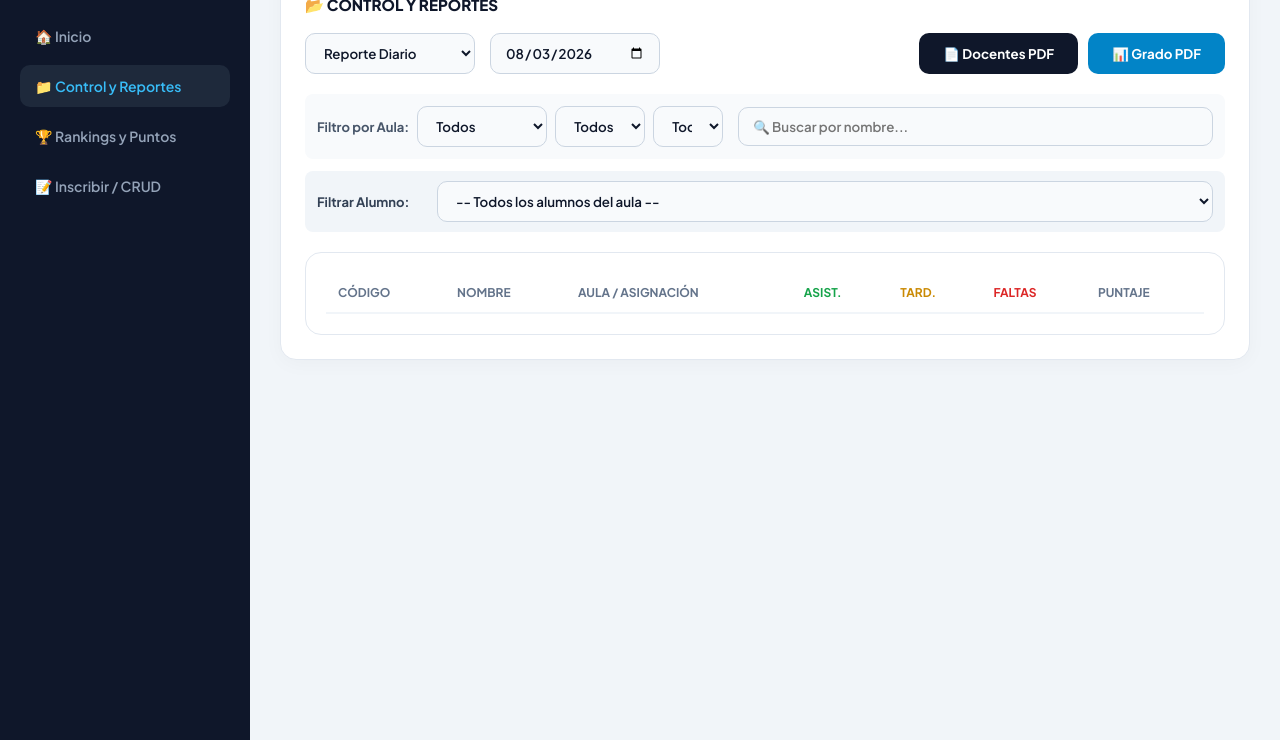
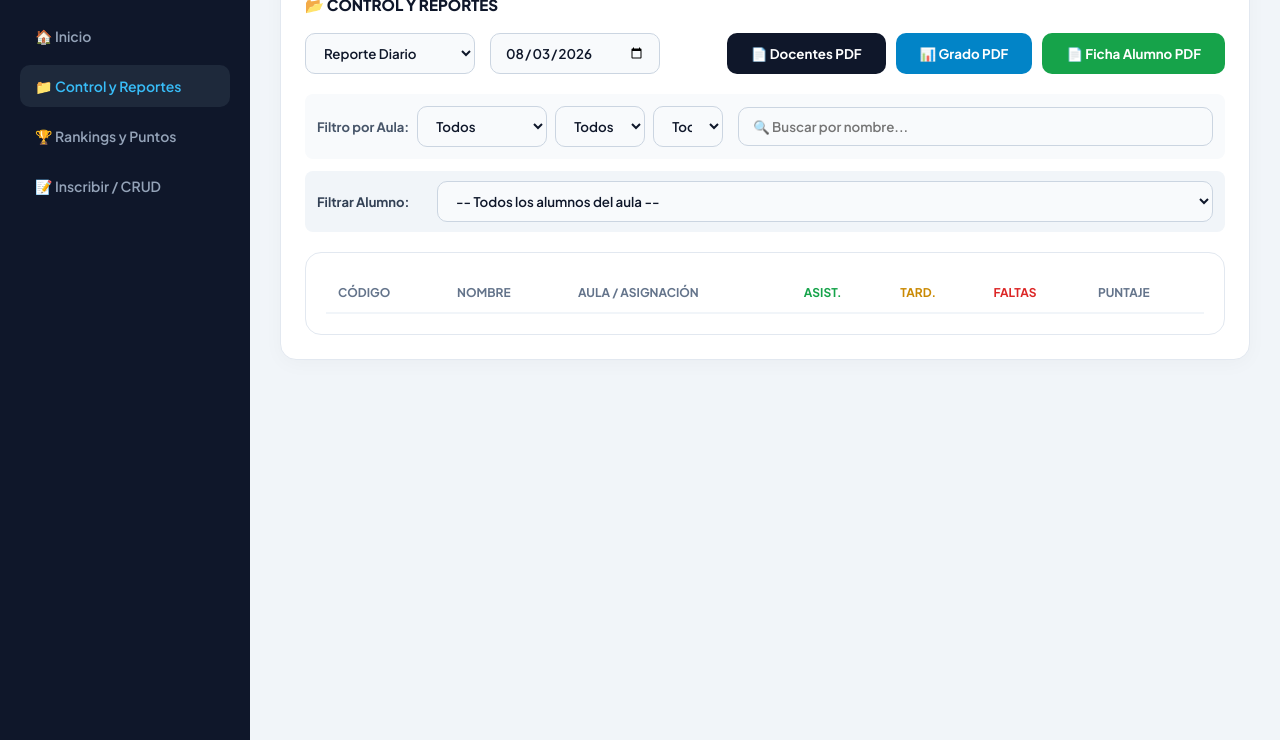
Before and after one commit to victorsanchez0130-blip/SISTEMA-ASISTENCIA-NAMORA, a website: page public/reportes.html in a window 1280 px wide. Shown: the part 60-800 px from the top of the page. Drawn offline with nearby package versions, Linux system fonts and the light colour scheme; no server answers.

Commit message:
reportes.html

```diff
--- a/public/reportes.html
+++ b/public/reportes.html
@@ -40,6 +40,7 @@
           <div style="margin-left: auto; display:flex; gap:10px;">
             <button onclick="generarDocentesPDF()" class="btn-submit" style="background:#0f172a;">📄 Docentes PDF</button>
             <button onclick="generarGradoPDF()" class="btn-submit" style="background:#0284c7;">📊 Grado PDF</button>
+            <button onclick="generarFichaAlumnoPDF()" class="btn-submit" style="background:#16a34a;">📄 Ficha Alumno PDF</button>
           </div>
         </div>
 
```
